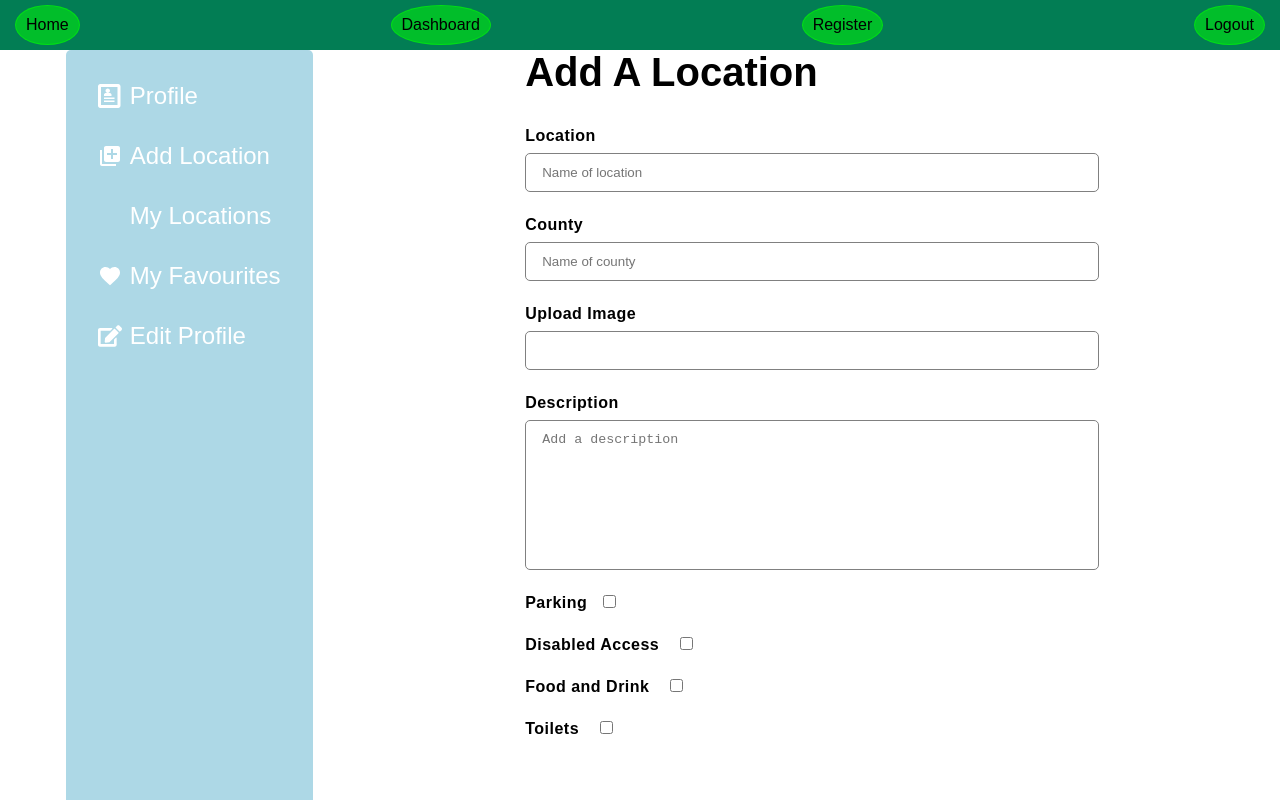
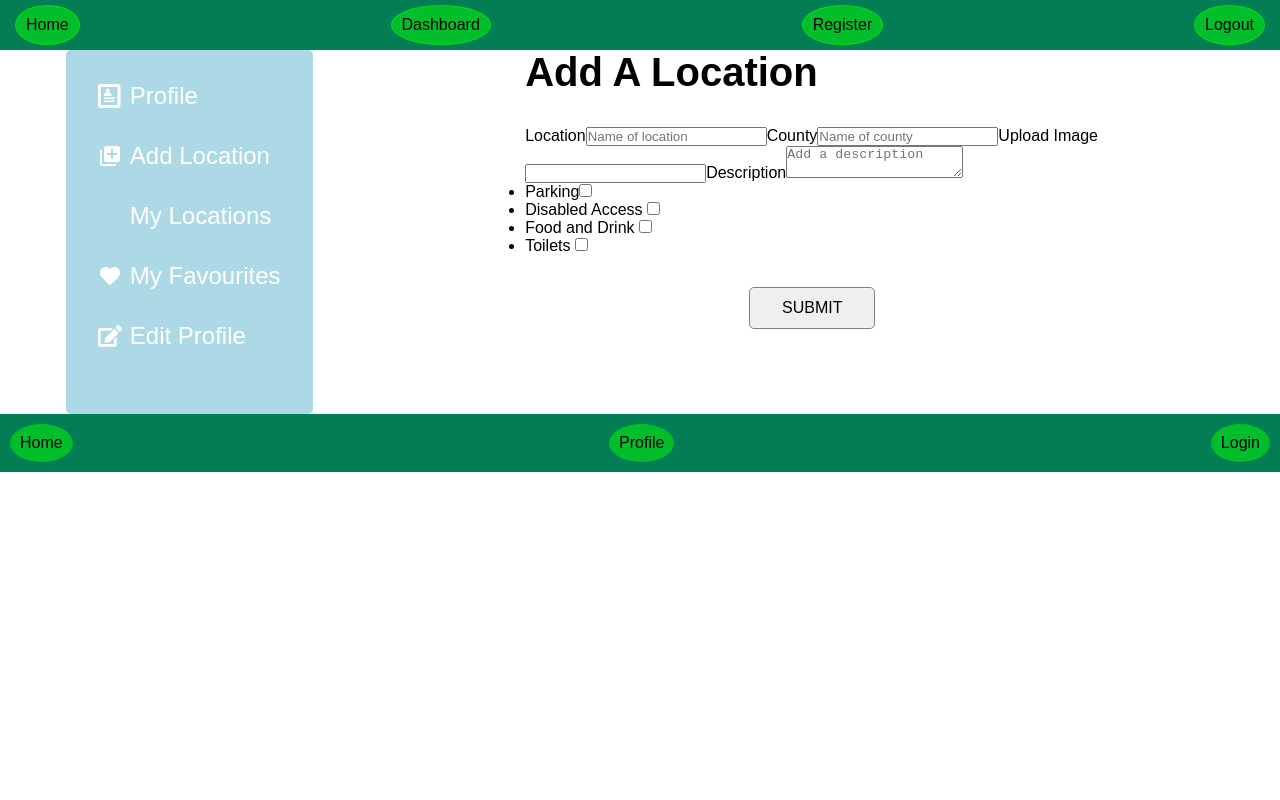
Before and after one commit to jake4369/greenpics, a React (Create React App) app in the folder frontend/: page /dashboard/addlocation in a window 1280 px wide. Shown: the top 800 px of the page. Built offline with nearby package versions, Linux system fonts and the light colour scheme; sample sign-in values are in the browser's storage; some icons are missing.

Commit message:
Style Edit Profile form

```diff
--- a/frontend/src/Screens/DashboardScreen/styles.css
+++ b/frontend/src/Screens/DashboardScreen/styles.css
@@ -69,52 +69,6 @@
 
 .addlocation h1 {
   margin-bottom: 1rem;
-}
-
-.addlocation form {
-  display: flex;
-  flex-direction: column;
-}
-
-.addlocation form label {
-  margin-bottom: 0.5rem;
-  font-weight: 700;
-  letter-spacing: 0.5px;
-}
-
-.addlocation form input,
-.addlocation form textarea {
-  padding: 0.6875rem 1rem;
-  border: 1px solid gray;
-  border-radius: 5px;
-  outline: none;
-  margin-bottom: 1.5rem;
-}
-
-.addlocation form textarea {
-  resize: none;
-  height: 150px;
-}
-
-.addlocation form ul {
-  list-style-type: none;
-  display: flex;
-  flex-direction: column;
-  gap: 1.5rem;
-  margin-bottom: 2rem;
-}
-
-.addlocation form ul li {
-  display: flex;
-  align-items: center;
-}
-
-.addlocation form ul li label {
-  margin-bottom: 0;
-}
-
-.addlocation form input[type="checkbox"] {
-  margin: 0 0 0 1rem;
 }
 
 .addlocation__map-container {
@@ -189,6 +143,13 @@
 
 .delete-location-btn {
   color: red;
+}
+
+/* ==========
+ EDIT PROFILE
+ ========== */
+.edit-profile h1 {
+  margin-bottom: 1rem;
 }
 
 /* ==============================
@@ -280,10 +241,6 @@
     margin-bottom: 2rem;
   }
 
-  .addlocation form .submit-btn {
-    cursor: pointer;
-  }
-
   /* ==========
   MY LOCATIONS
   ========== */
@@ -308,4 +265,12 @@
   .saved-location__btns {
     gap: 0.5rem;
   }
+
+  /* ==========
+  EDIT PROFILE
+  ========== */
+  .edit-profile h1 {
+    font-size: 2.5rem;
+    margin-bottom: 2rem;
+  }
 }
```
